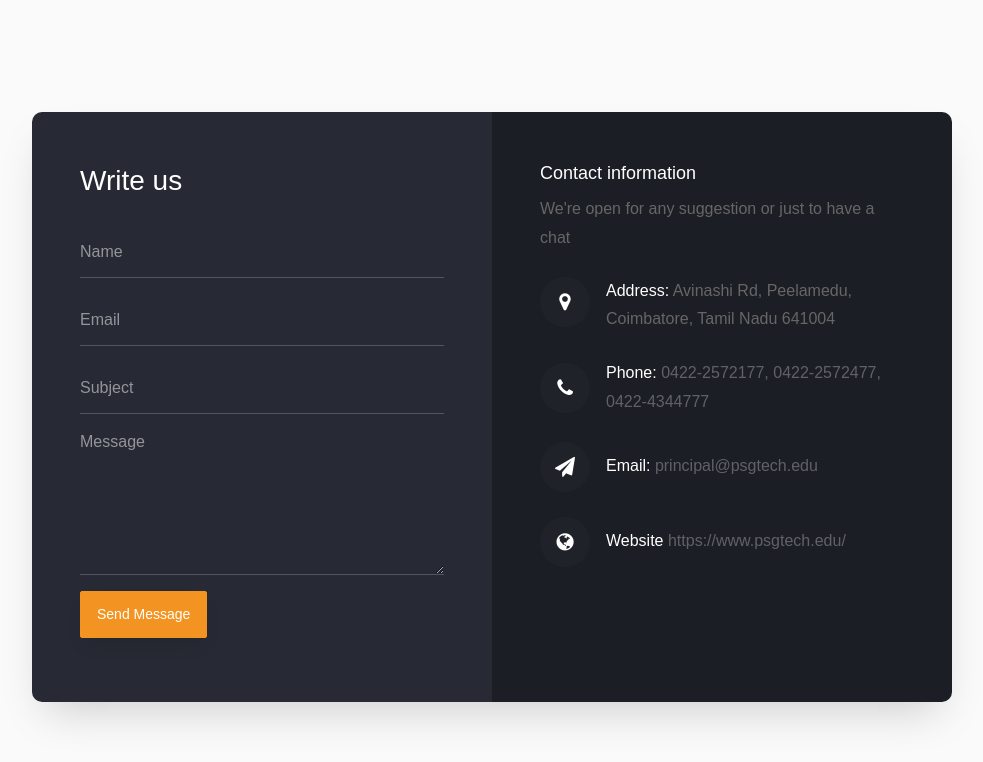
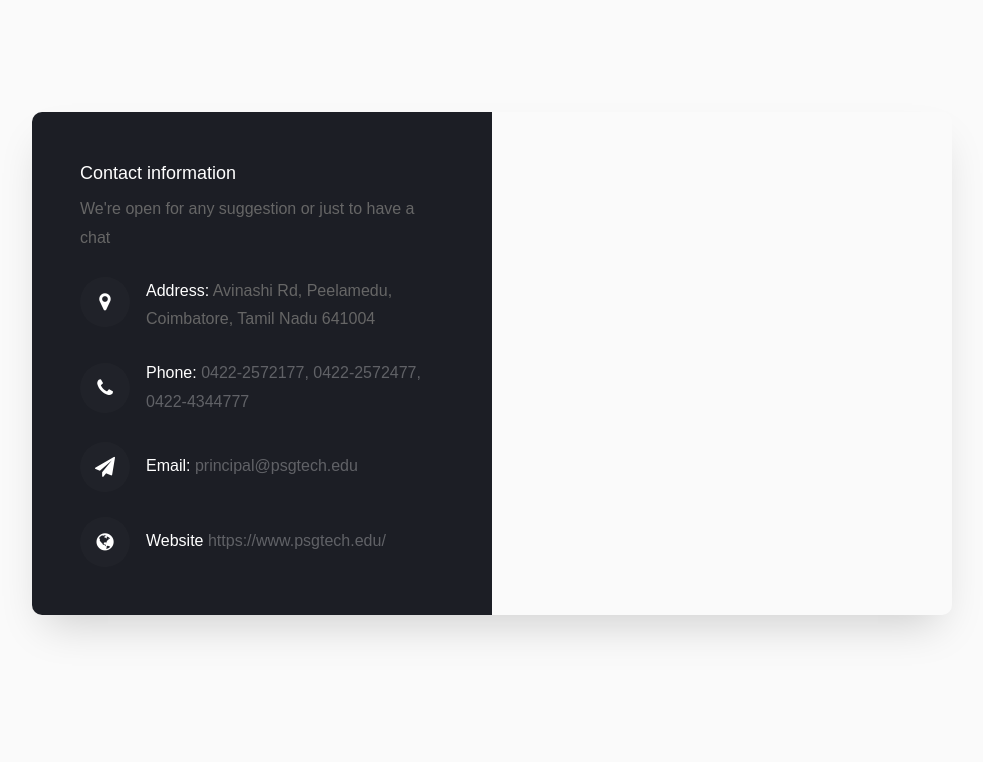
Before and after one commit to lahfir/CGPA-TRACKER, a website: page Public/contact-form-07/contact-us.html in a window 1280 px wide. Shown: the whole page, without its empty margins (148-1131 px from the left). Drawn offline with Linux system fonts and the light colour scheme.

Commit message:
final-revised

```diff
--- a/Public/Assets/CSS/styles.scss
+++ b/Public/Assets/CSS/styles.scss
@@ -366,7 +366,6 @@
                         color: white;
                         border-radius: 8px;
                         margin-right: 30px;
-                        margin-top: 15px;
                         cursor: pointer;
                     }
 
--- a/Public/contact-form-07/contact-us.html
+++ b/Public/contact-form-07/contact-us.html
@@ -28,79 +28,6 @@
           <div class="col-lg-10">
             <div class="wrapper">
               <div class="row no-gutters">
-                <div class="col-md-6 d-flex align-items-stretch">
-                  <div class="contact-wrap w-100 p-md-5 p-4 py-5">
-                    <h3 class="mb-4">Write us</h3>
-                    <div id="form-message-warning" class="mb-4"></div>
-                    <div id="form-message-success" class="mb-4">
-                      Your message was sent, thank you!
-                    </div>
-                    <form
-                      method="POST"
-                      id="contactForm"
-                      name="contactForm"
-                      class="contactForm"
-                    >
-                      <div class="row">
-                        <div class="col-md-12">
-                          <div class="form-group">
-                            <input
-                              type="text"
-                              class="form-control"
-                              name="name"
-                              id="name"
-                              placeholder="Name"
-                            />
-                          </div>
-                        </div>
-                        <div class="col-md-12">
-                          <div class="form-group">
-                            <input
-                              type="email"
-                              class="form-control"
-                              name="email"
-                              id="email"
-                              placeholder="Email"
-                            />
-                          </div>
-                        </div>
-                        <div class="col-md-12">
-                          <div class="form-group">
-                            <input
-                              type="text"
-                              class="form-control"
-                              name="subject"
-                              id="subject"
-                              placeholder="Subject"
-                            />
-                          </div>
-                        </div>
-                        <div class="col-md-12">
-                          <div class="form-group">
-                            <textarea
-                              name="message"
-                              class="form-control"
-                              id="message"
-                              cols="30"
-                              rows="6"
-                              placeholder="Message"
-                            ></textarea>
-                          </div>
-                        </div>
-                        <div class="col-md-12">
-                          <div class="form-group">
-                            <input
-                              type="submit"
-                              value="Send Message"
-                              class="btn btn-primary"
-                            />
-                            <div class="submitting"></div>
-                          </div>
-                        </div>
-                      </div>
-                    </form>
-                  </div>
-                </div>
                 <div class="col-md-6 d-flex align-items-stretch">
                   <div class="info-wrap w-100 p-md-5 p-4 py-5 img">
                     <h3>Contact information</h3>
--- a/server.js
+++ b/server.js
@@ -13,6 +13,7 @@
 var Semester;
 async function ConnectDb() {
   const db = await mongoose.connect(process.env.CONNECT, {
+    keepAlive: true,
     useNewUrlParser: true,
     useUnifiedTopology: true,
     useCreateIndex: true,
```
Also changed, not shown: Public/contact-form-07/main.html (+16 -8 lines), Public/index.html (+2 -16 lines), Public/Assets/CSS/styles.css, 1 other file.
